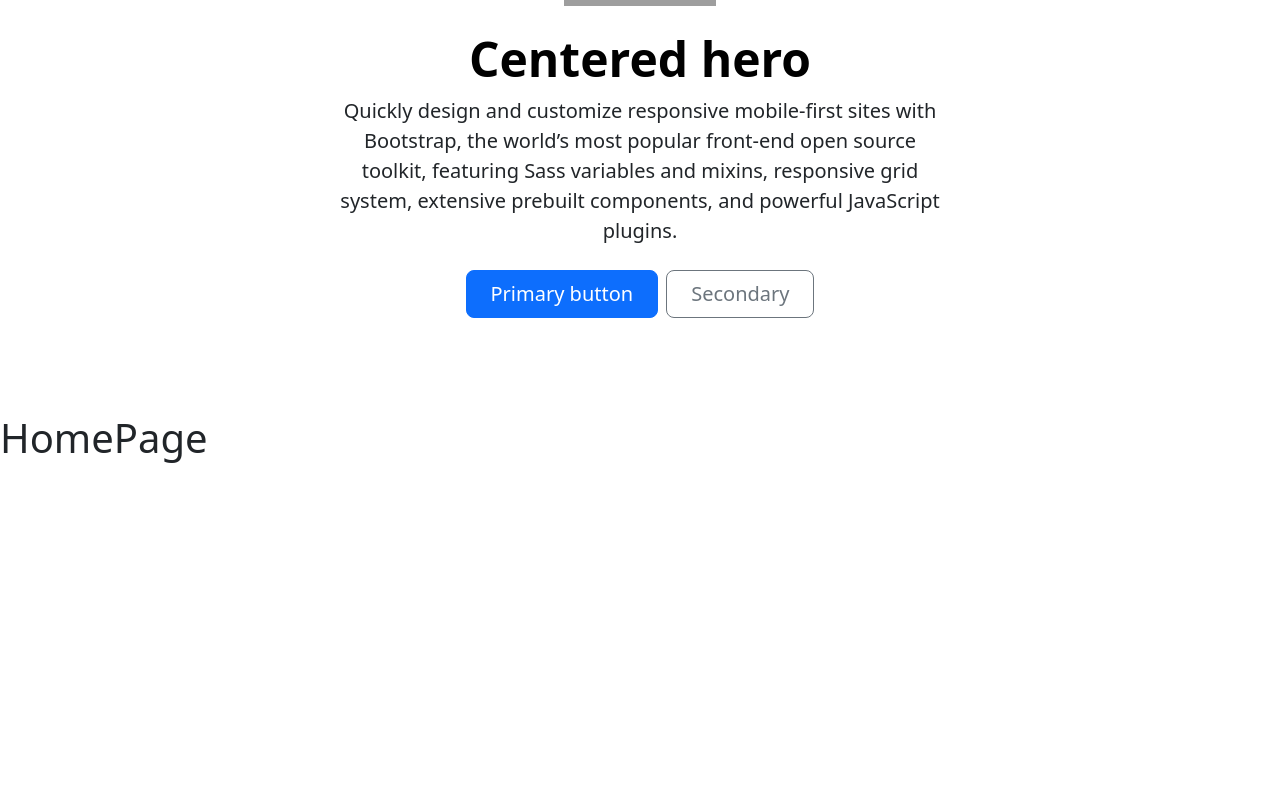
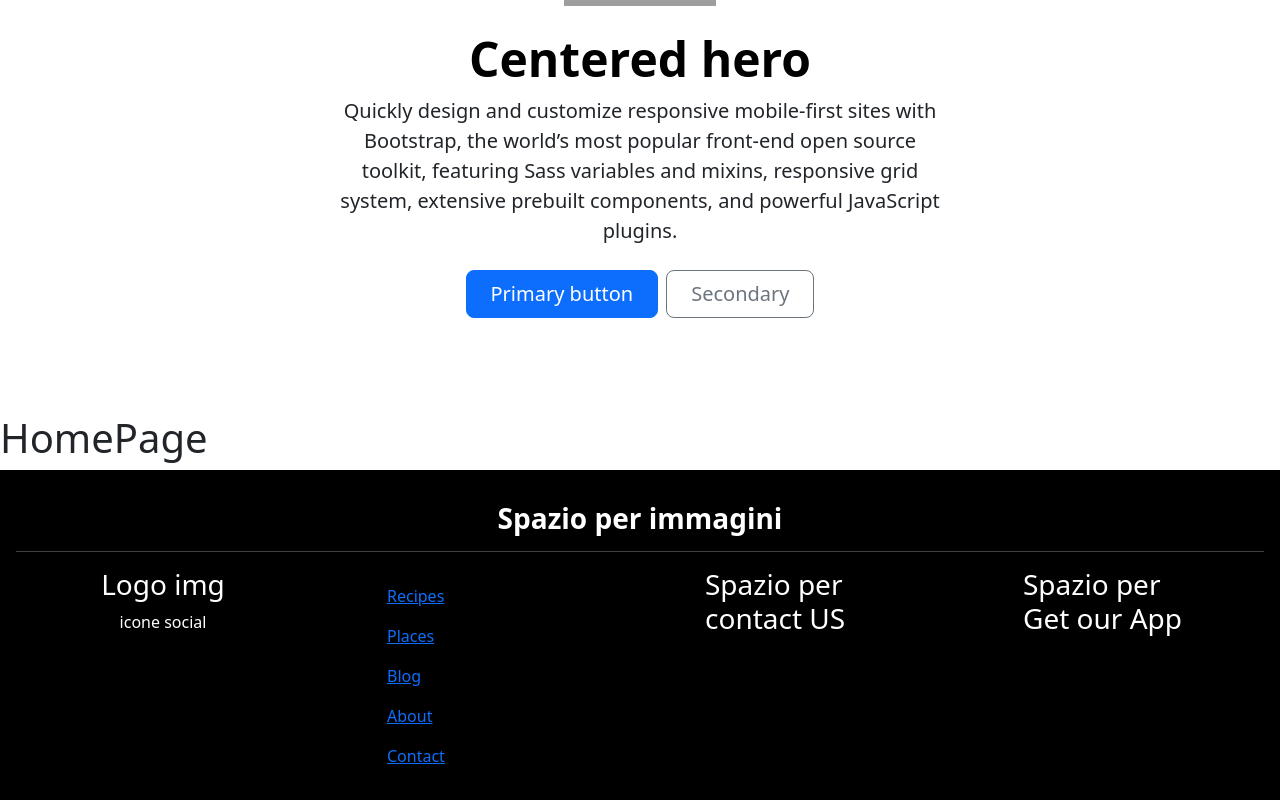
Before and after one commit to wmancaniello/proj-html-vuejs, a Vue app: page / in a window 1280 px wide. Shown: the part 279-1079 px from the top of the page. Before the commit the page ends 800 px from the top, so only its background shows below. Built offline with nearby package versions, Linux system fonts and the light colour scheme; grey boxes are pictures that could not be loaded; the HTML template or start-up script is replaced by a standard one.

Commit message:
add: create section footer

```diff
--- a/src/components/AppFooter.vue
+++ b/src/components/AppFooter.vue
@@ -30,7 +30,48 @@ export default {
 </script>
 
 <template>
-  <footer></footer>
+  <div class="container-fluid text-white p-3 ms_footer">
+    <!-- Spazio immagini -->
+    <div class="mt-3">
+      <h3 class="text-center fw-bold">Spazio per immagini</h3>
+    </div>
+    <hr>
+    <!-- Spazio immagini -->
+
+    <div class="row justify-content-around text-center text-md-start">
+      <div class="col-md-2 text-center">
+        <h3>Logo img</h3>
+        <p>icone social</p>
+      </div>
+
+      <!-- Section 1 -->
+      <div class="col-md-2">
+        <ul class="list-unstyled">
+          <li v-for="item in menu" :key="item" class="my-3">
+            <router-link :to="{ name: item.routeName }">
+              {{ item.title }}
+            </router-link>
+          </li>
+        </ul>
+      </div>
+      <!-- /Section 1 -->
+
+      <!-- Section 2 -->
+      <div class="col-md-2">
+        <h3>
+          Spazio per contact US
+        </h3>
+      </div>
+      <!-- /Section 2 -->
+
+      <!-- Section 3  -->
+      <div class="col-md-2">
+        <h3>Spazio per Get our App</h3>
+      </div>
+      <!-- /Section 3 -->
+
+    </div>
+  </div>
 
   <!-- <footer>
     <h1>Footer</h1>
@@ -44,4 +85,8 @@ export default {
   </footer> -->
 </template>
 
-<style lang="scss" scoped></style>
+<style lang="scss" scoped>
+.ms_footer {
+  background-color: black;
+}
+</style>
```
